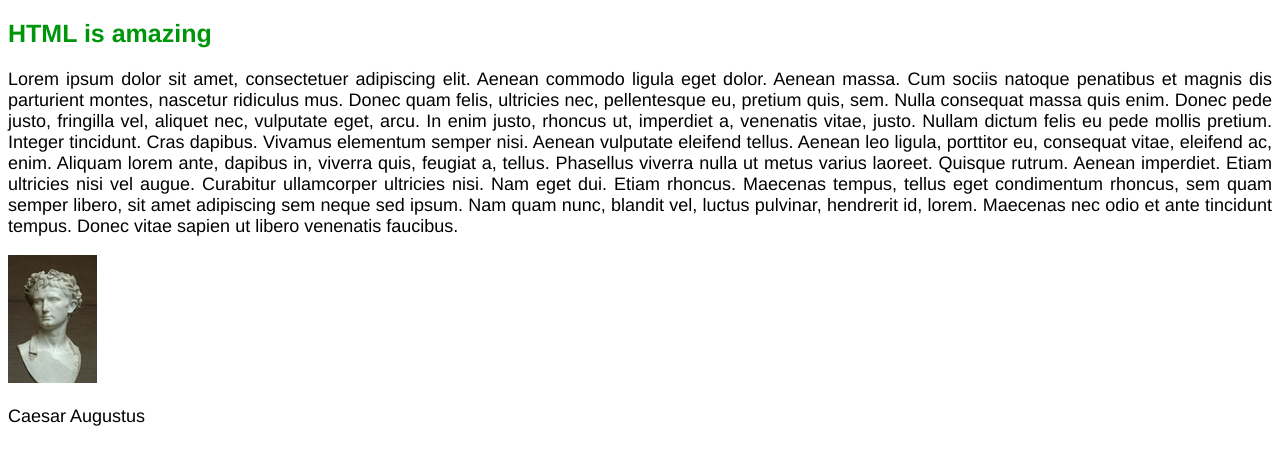
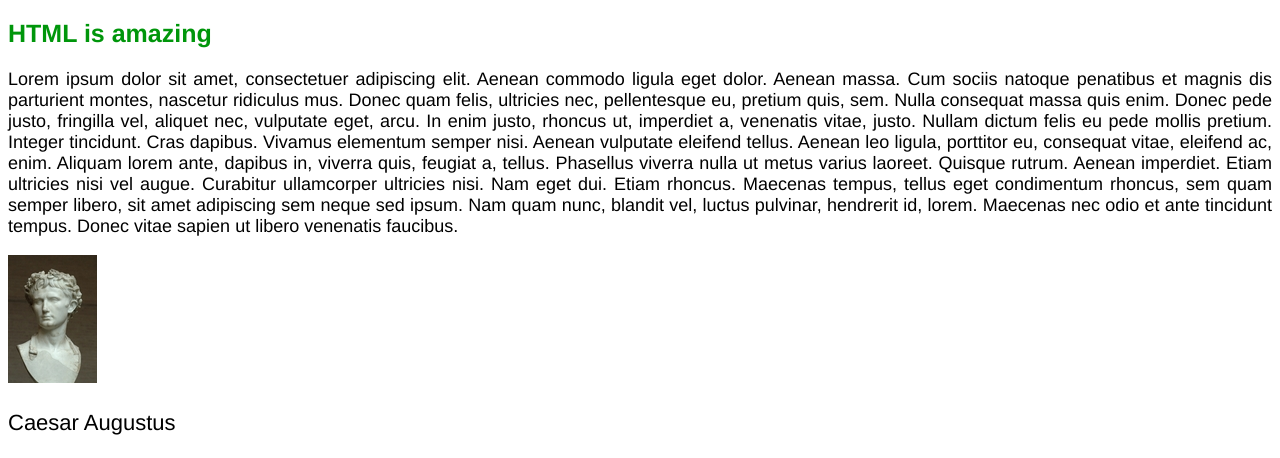
Before and after one commit to pebaha-/blog-post, a plain HTML site: page index.html in a window 1280 px wide. Shown: the part 597-1055 px from the top of the page. Drawn offline with Linux system fonts and the light colour scheme.

Commit message:
Classes and ID's (end of lesson)

```diff
--- a/index.html
+++ b/index.html
@@ -7,17 +7,17 @@
     <body>
         <h1>My first blog post</h1>
         <h2>This is my first blog post</h2>
-        <p>
+        <p class="main-text">
             Lorem ipsum dolor sit amet, consectetuer adipiscing elit. Aenean commodo ligula eget dolor. Aenean massa. Cum sociis natoque penatibus et magnis dis parturient montes, nascetur ridiculus mus. Donec quam felis, ultricies nec, pellentesque eu, pretium quis, sem. Nulla consequat massa quis enim. Donec pede justo, fringilla vel, aliquet nec, vulputate eget, arcu. In enim justo, rhoncus ut, imperdiet a, venenatis vitae, justo. Nullam dictum felis eu pede mollis pretium. Integer tincidunt. Cras dapibus. Vivamus elementum semper nisi. Aenean vulputate eleifend tellus. Aenean leo ligula, porttitor eu, consequat vitae, eleifend ac, enim. Aliquam lorem ante, dapibus in, viverra quis, feugiat a, tellus. Phasellus viverra nulla ut metus varius laoreet. Quisque rutrum. Aenean imperdiet. Etiam ultricies nisi vel augue. Curabitur ullamcorper ultricies nisi. Nam eget dui. Etiam rhoncus. Maecenas tempus, tellus eget condimentum rhoncus, sem quam semper libero, sit amet adipiscing sem neque sed ipsum. Nam quam nunc, blandit vel, luctus pulvinar, hendrerit id, lorem. Maecenas nec odio et ante tincidunt tempus. Donec vitae sapien ut libero venenatis faucibus.
         </p>
         <img src="logo.png" alt="The HTML5 and CSS3 logos">
         <a href="https://www.udemy.com" target="_blank">Link to Udemy</a>
         <a href="logo.png" target="_blank">HTML logo</a>
         <h2>HTML is amazing</h2>
-        <p>
+        <p class="main-text">
             Lorem ipsum dolor sit amet, consectetuer adipiscing elit. Aenean commodo ligula eget dolor. Aenean massa. Cum sociis natoque penatibus et magnis dis parturient montes, nascetur ridiculus mus. Donec quam felis, ultricies nec, pellentesque eu, pretium quis, sem. Nulla consequat massa quis enim. Donec pede justo, fringilla vel, aliquet nec, vulputate eget, arcu. In enim justo, rhoncus ut, imperdiet a, venenatis vitae, justo. Nullam dictum felis eu pede mollis pretium. Integer tincidunt. Cras dapibus. Vivamus elementum semper nisi. Aenean vulputate eleifend tellus. Aenean leo ligula, porttitor eu, consequat vitae, eleifend ac, enim. Aliquam lorem ante, dapibus in, viverra quis, feugiat a, tellus. Phasellus viverra nulla ut metus varius laoreet. Quisque rutrum. Aenean imperdiet. Etiam ultricies nisi vel augue. Curabitur ullamcorper ultricies nisi. Nam eget dui. Etiam rhoncus. Maecenas tempus, tellus eget condimentum rhoncus, sem quam semper libero, sit amet adipiscing sem neque sed ipsum. Nam quam nunc, blandit vel, luctus pulvinar, hendrerit id, lorem. Maecenas nec odio et ante tincidunt tempus. Donec vitae sapien ut libero venenatis faucibus.
         </p>
         <img src="author.jpg" alt="Author photo">
-        <p>Caesar Augustus</p>
+        <p class="author-text">Caesar Augustus</p>
     </body>
 </html>
--- a/style.css
+++ b/style.css
@@ -15,6 +15,10 @@ h2 {
     font-size: 25px;
 }
 
-p {
+.main-text {
     text-align: justify;
 }
+
+.author-text {
+    font-size: 22px;
+}
```
